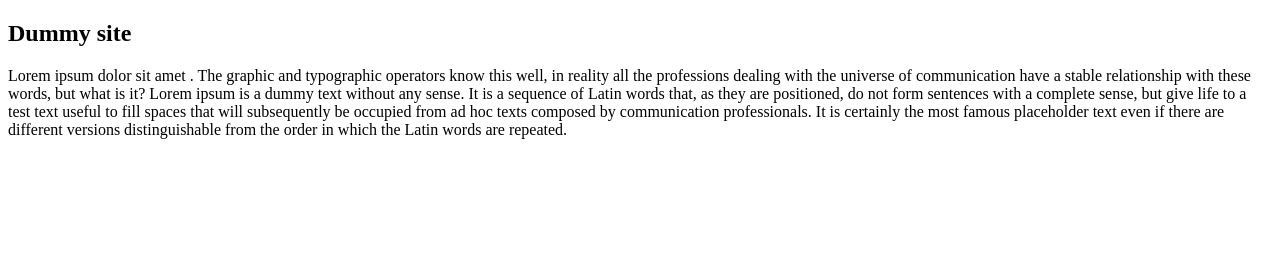
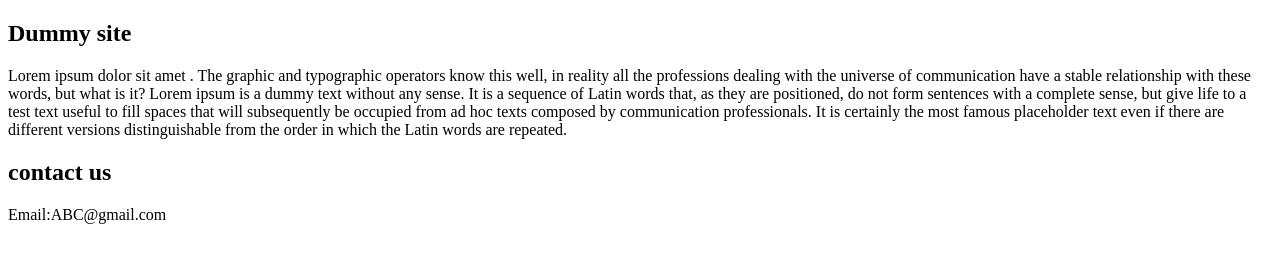
Before and after one commit to Snehans21/Workflow, a plain HTML site: page Index.html in a window 1280 px wide. Drawn offline with Linux system fonts and the light colour scheme.

Commit message:
second commit

```diff
--- a/Index.html
+++ b/Index.html
@@ -10,5 +10,8 @@
 It is a sequence of Latin words that, as they are positioned, do not form sentences with a complete sense, but give life to a test text useful to fill spaces that will subsequently be occupied from ad hoc texts composed by communication professionals.
 
 It is certainly the most famous placeholder text even if there are different versions distinguishable from the order in which the Latin words are repeated.</p>
+
+<h2>contact us</h2>
+<p>Email:ABC@gmail.com</p>
   </body>
 </html>
```
